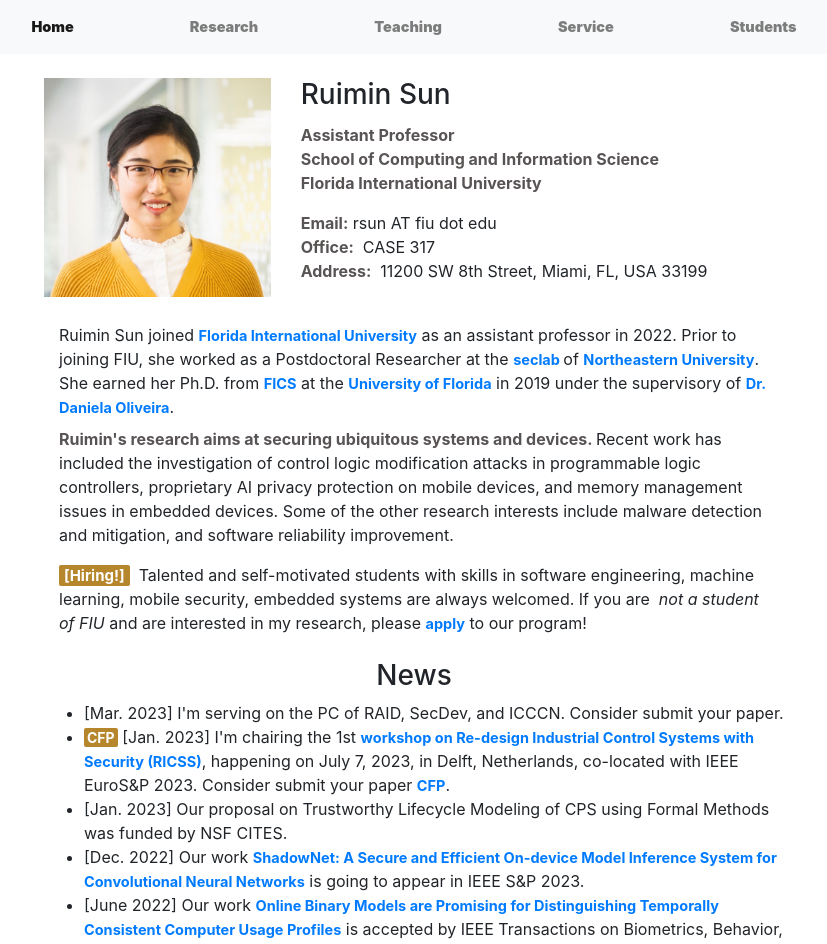
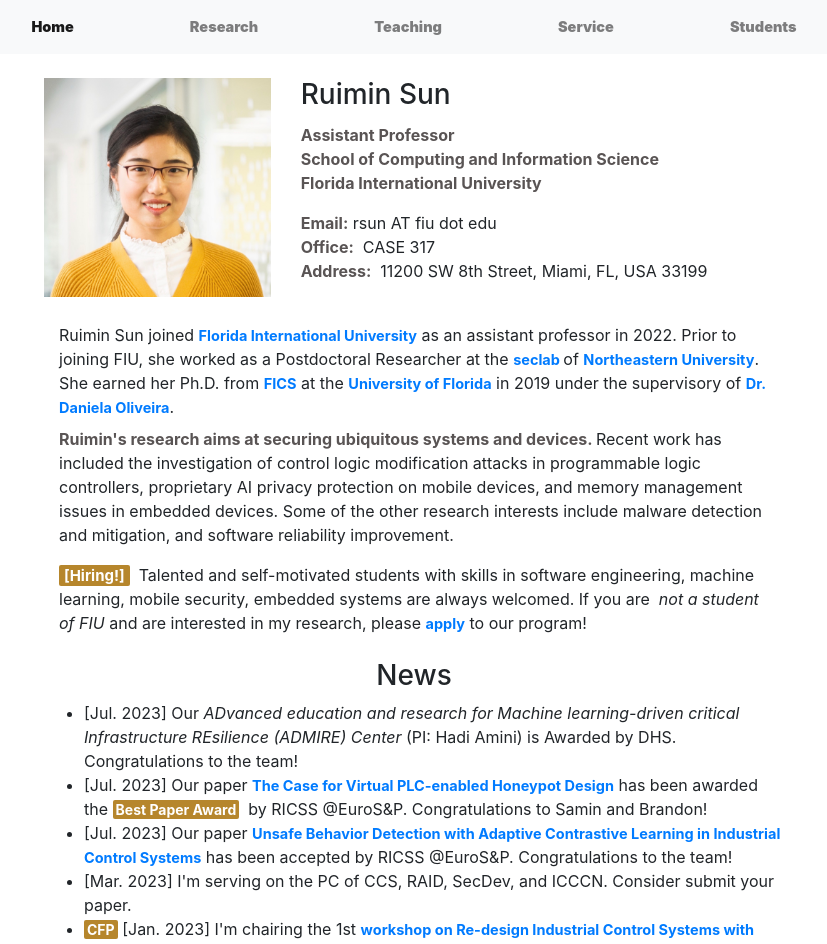
Before and after one commit to gracesrm/gracesrm.github.io, a React (Create React App) app: page / in a window 1280 px wide. Shown: the top 944 px of the page, without its empty margins (226-1053 px from the left). Built offline with nearby package versions, Linux system fonts and the light colour scheme.

Commit message:
update news

```diff
--- a/src/Home/News.jsx
+++ b/src/Home/News.jsx
@@ -16,9 +16,13 @@
             </Row>
             <ParagraphContainer>
                 <ul className='ul_margin_bottom'>
-                    <li className='text-left'>[Mar. 2023] I'm serving on the PC of RAID, SecDev, and ICCCN. Consider submit your paper.</li>
+
+                    <li className='text-left'>[Jul. 2023] Our <i>ADvanced education and research for Machine learning-driven critical Infrastructure REsilience (ADMIRE) Center</i> (PI: Hadi Amini) is Awarded by DHS. Congratulations to the team!</li>
+                    <li className='text-left'>[Jul. 2023] Our paper <a href="https://www.computer.org/csdl/proceedings-article/eurospw/2023/272000a351/1OFtfz6r864">The Case for Virtual PLC-enabled Honeypot Design</a> has been awarded the <b className="label_news ">Best Paper Award</b>&nbsp; by RICSS @EuroS&P. Congratulations to Samin and Brandon!</li>
+                    <li className='text-left'>[Jul. 2023] Our paper <a href="https://www.computer.org/csdl/proceedings-article/eurospw/2023/272000a363/1OFtfAJLVx6">Unsafe Behavior Detection with Adaptive Contrastive Learning in Industrial Control Systems</a> has been accepted by RICSS @EuroS&P. Congratulations to the team!</li>
+                    <li className='text-left'>[Mar. 2023] I'm serving on the PC of CCS, RAID, SecDev, and ICCCN. Consider submit your paper.</li>
                     <li className="text-left"><b className="label_news ">CFP</b>&nbsp;[Jan. 2023] I'm chairing the 1st <a href="https://ricssworkshop.github.io/">workshop on Re-design Industrial Control Systems with Security (RICSS)</a>, happening on July 7, 2023, in Delft, Netherlands, co-located with IEEE EuroS&P 2023. Consider submit your paper <a href="https://ricssworkshop.github.io/cfp.html">CFP</a>. </li>
-                    <li className="text-left">[Jan. 2023] Our proposal on Trustworthy Lifecycle Modeling of CPS using Formal Methods was funded by NSF CITES. </li>
+                    <li className="text-left">[Jan. 2023] Our proposal <i>Trustworthy Lifecycle Modeling of CPS using Formal Methods</i> is funded by NSF CITES. </li>
                     <li className="text-left">[Dec. 2022] Our work <a href="">ShadowNet: A Secure and Efficient On-device Model Inference System for Convolutional Neural Networks</a> is going to appear in IEEE S&P 2023. </li>
                     <li className="text-left">[June 2022] Our work <a href="https://ieeexplore.ieee.org/document/9786768">Online Binary Models are Promising for Distinguishing Temporally Consistent Computer Usage Profiles</a> is accepted by IEEE Transactions on Biometrics, Behavior, and Identity Science.</li>
                     <li className="text-left"><b className="label_news ">CFP</b>&nbsp;[May 2022] I'm serving as Guest Editor at Special Issue on Memory-based Malware and other Unconventional Threats at ACM Journal <a href="https://dl.acm.org/journal/dtrap">Digital Threats: Research and Practice</a>.</li>
```
